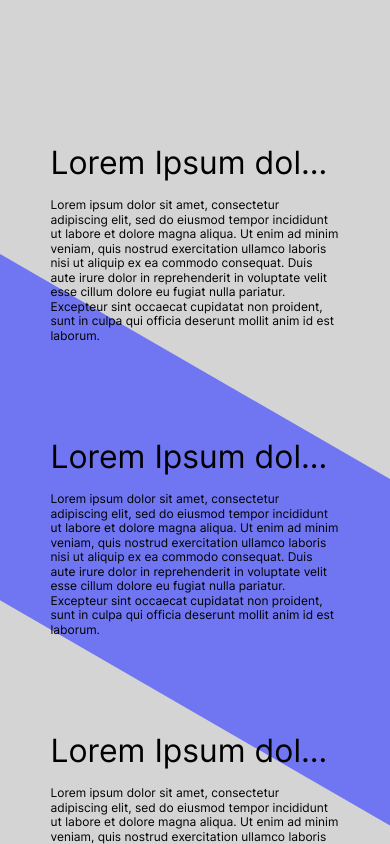
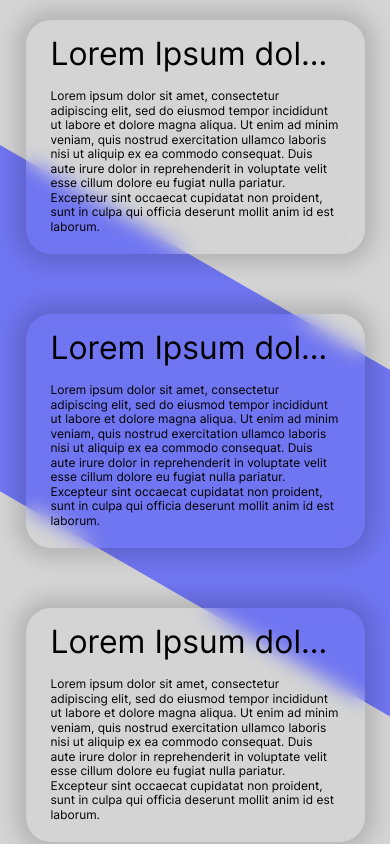
Before and after one commit to Katyusha0901/push-keen-test, a React (Create React App) app: page / in a window 390 px wide. Shown: the top 844 px of the page. Built offline with nearby package versions, Linux system fonts and the light colour scheme.

Commit message:
added favicon, adapting layout, changed type of App file

```diff
--- a/public/index.html
+++ b/public/index.html
@@ -2,7 +2,7 @@
 <html lang="en">
   <head>
     <meta charset="utf-8" />
-    <link rel="icon" href="%PUBLIC_URL%/favicon.ico" />
+    <link rel="icon" href="./favicon.png" />
     <meta name="viewport" content="width=device-width, initial-scale=1" />
     <meta name="theme-color" content="#000000" />
     <meta
--- a/src/App.css
+++ b/src/App.css
@@ -4,6 +4,7 @@
 
 body {
   margin: 0;
+
   background-color: #d4d4d4;
   background-image: url("../public/Rectangle 1.svg");
   background-repeat: no-repeat;
@@ -25,3 +26,12 @@ body {
   align-items: center;
   gap: 60px;
 }
+
+@media screen and (max-width: 750px) {
+  .app {
+    margin-top: 20px;
+    margin-right: 20px;
+    margin-bottom: 20px;
+    margin-left: 20px;
+  }
+}
--- a/src/Card.css
+++ b/src/Card.css
@@ -1,31 +1,54 @@
 .card {
   display: flex;
   flex-direction: column;
-  justify-content: center;
-  align-items: center;
+
   width: 339px;
   height: 234px;
   padding: 15px, 25px, 15px, 25px;
+
+  cursor: pointer;
+  transition: 1s;
+
+  border-radius: 25px;
+  box-shadow: 0 0 20px 10px rgba(0, 0, 0, 0.15);
+
+  justify-content: center;
+  align-items: center;
+  backdrop-filter: blur(10px);
+}
+
+.card:hover {
+  background-color: white;
+}
+
+.card_active {
+  transition: 2s;
+
+  box-shadow: 0 0 48px -3px #ff2f54;
 }
 
 .card__title {
+  font-family: "Inter";
+  font-size: 32px;
+  font-weight: 400;
+  line-height: 38.73px;
+
+  overflow: hidden;
+
   width: 289px;
   height: 39px;
-  font-size: 32px;
-  font-family: "Inter";
-  font-weight: 400;
-  line-height: 38.73px;
+  margin-bottom: 15px;
+
   white-space: nowrap;
-  overflow: hidden;
   text-overflow: ellipsis;
-  margin-bottom: 15px;
 }
 
 .card__text {
+  font-family: "Inter";
+  font-size: 12px;
+  font-weight: 400;
+  line-height: 14.52px;
+
   width: 289px;
   height: 150px;
-  font-family: "Inter";
-  font-size: 12px;
-  line-height: 14.52px;
-  font-weight: 400;
 }
--- a/src/Card.jsx
+++ b/src/Card.jsx
@@ -1,8 +1,15 @@
 import "./Card.css";
+import { useState } from "react";
 
 export function Card() {
+  const [isActive, setIsActive] = useState(false);
   return (
-    <div className="card">
+    <div
+      className={isActive ? "card card_active" : "card"}
+      onClick={() => {
+        setIsActive(true);
+      }}
+    >
       <div className="card__title">Lorem Ipsum dolor sit</div>
       <div className="card__text">
         Lorem ipsum dolor sit amet, consectetur adipiscing elit, sed do eiusmod
--- a/src/index.js
+++ b/src/index.js
@@ -1,6 +1,6 @@
 import React from "react";
 import ReactDOM from "react-dom/client";
-import {App} from "./App";
+import { App } from "./App";
 
 const root = ReactDOM.createRoot(document.getElementById("root"));
 root.render(
```
Also changed, not shown: public/favicon.png (added), src/App.jsx (renamed from src/App.js).
